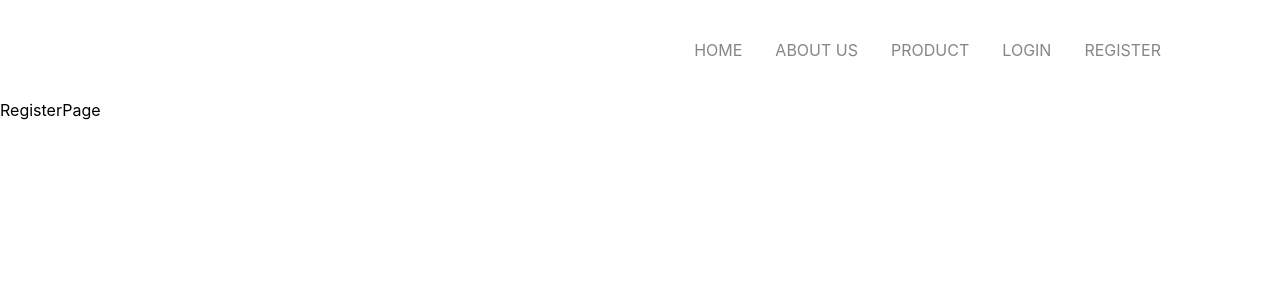
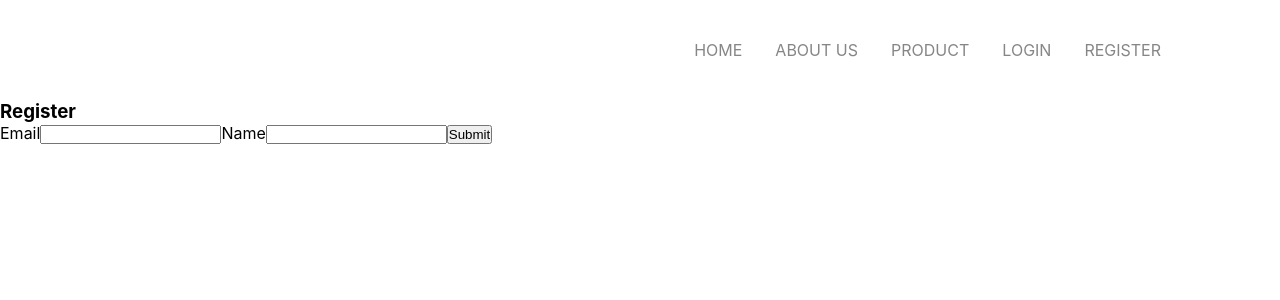
Before and after one commit to minhoo03/react-firebase-shopping, a React (Create React App) app: page /register in a window 1280 px wide. Shown: the top 300 px of the page. Built offline with nearby package versions, Linux system fonts and the light colour scheme.

Commit message:
Use react-hook-form:RegisterPage

```diff
--- a/package.json
+++ b/package.json
@@ -10,6 +10,7 @@
     "node-sass": "^6.0.0",
     "react": "^17.0.2",
     "react-dom": "^17.0.2",
+    "react-hook-form": "^7.8.2",
     "react-router-dom": "^5.2.0",
     "react-scripts": "4.0.3",
     "web-vitals": "^1.0.1"
--- a/src/items/RegisterPage.js
+++ b/src/items/RegisterPage.js
@@ -1,9 +1,30 @@
 import React from 'react'
+import { useForm } from "react-hook-form"
 
 export default function RegisterPage() {
+
+    const { register, watch, formState:{errors}, handleSubmit } = useForm({mode: 'onChange'})
+    console.log(watch('email', 'name'));
+    const onSubmit = data => console.log(data)
+
     return (
-        <div>
-            RegisterPage
+        <div className="auth_wrapper">
+            <h3>Register</h3>
+
+            <form onSubmit={handleSubmit(onSubmit)}>
+
+                <lable>Email</lable>
+                <input type="email" {...register('email', { required: true, pattern: /^\S+@\S+$/i}) }/>
+                {errors.email && errors.email.type === 'required' && <p>Email field is required</p>}
+
+                <lable>Name</lable>
+                <input type="text" name="name" {...register('name', { required: true, maxLength: 10 })} />
+                {errors.name && errors.name.type === 'required' && <p>This field is required.</p>}
+                {errors.name && errors.name.type === 'maxLength' && <p>Your input exceed maximum length.</p>}
+
+                <input type="submit" />
+            </form>
+
         </div>
     )
 }
```
Also changed, not shown: 1 other file (tests, documents, lock files or other folders).
